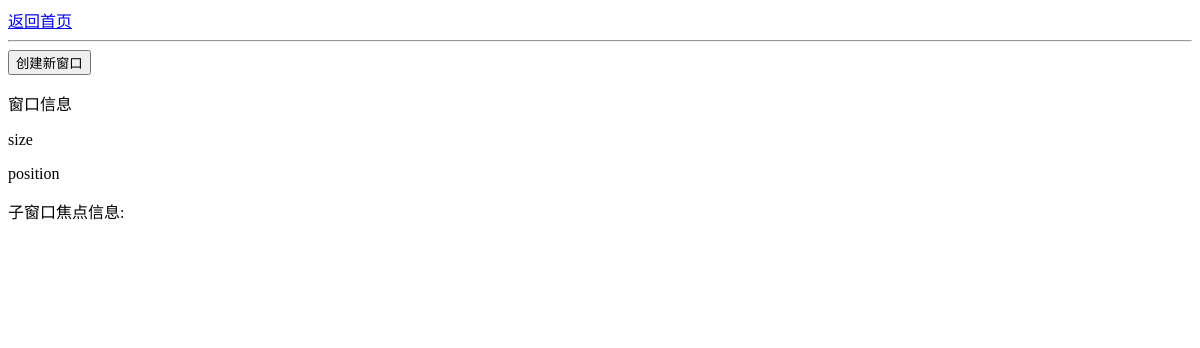
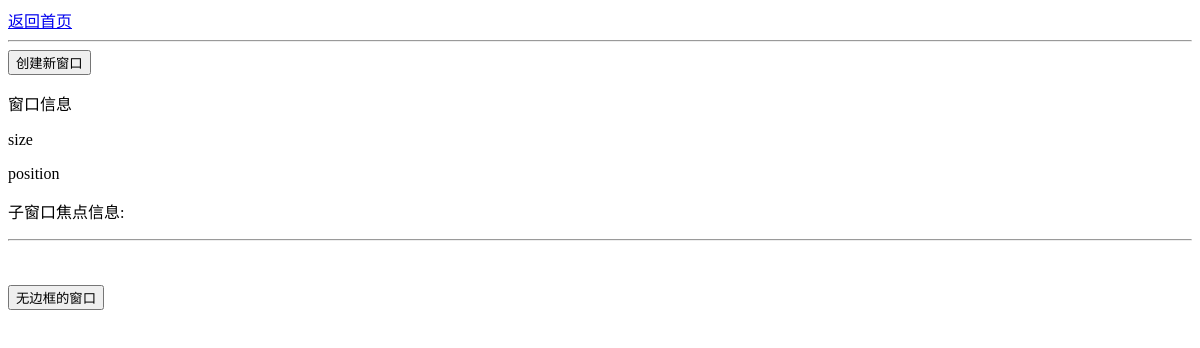
Before and after one commit to idcpj/electron_demo, an Electron app: page demo/html/创建新窗口.html in a window 1200 px wide. Drawn offline with Linux system fonts and the light colour scheme; no server answers.

Commit message:
创建子窗口

```diff
--- a/demo/html/创建新窗口.html
+++ b/demo/html/创建新窗口.html
@@ -29,6 +29,9 @@
     <p>子窗口焦点信息: <span class="blur"></span></p>
     <p><button class="subfouces hide">聚焦到子窗口</button></p>
 </div>
+<hr><br><br>
+<button onclick="noframe()" >无边框的窗口</button>
+
 
 
 <script>
@@ -40,21 +43,18 @@
     let position  = document.querySelector('.position');
     let subfouces = document.querySelector('.subfouces');
 
+    let subWindow = path.join("file://", __dirname, '子窗口.html');
+
+
     let win=null;
     demo1.addEventListener('click', () => {
 
          win = new BrowserWindow({
             width: 500,
             height: 500,
-//            frame:false,
-//            transparent:true,
              backgroundColor: '#2e2c29'
 
         });
-        let subWindow = path.join("file://", __dirname, '子窗口.html');
-        if (!subWindow) {
-            console.error("subWindow is error", subWindow);
-        }
 
 
         let getWindowInfo = ()=> {
@@ -94,6 +94,16 @@
 
     });
 
+    function noframe(){
+        let new1 = new BrowserWindow({
+            width: 500,
+            height: 500,
+            frame:false,});
+        new1.loadURL(subWindow);
+        new1
+        new1.show();
+    }
+
 </script>
 </body>
 </html>
```
